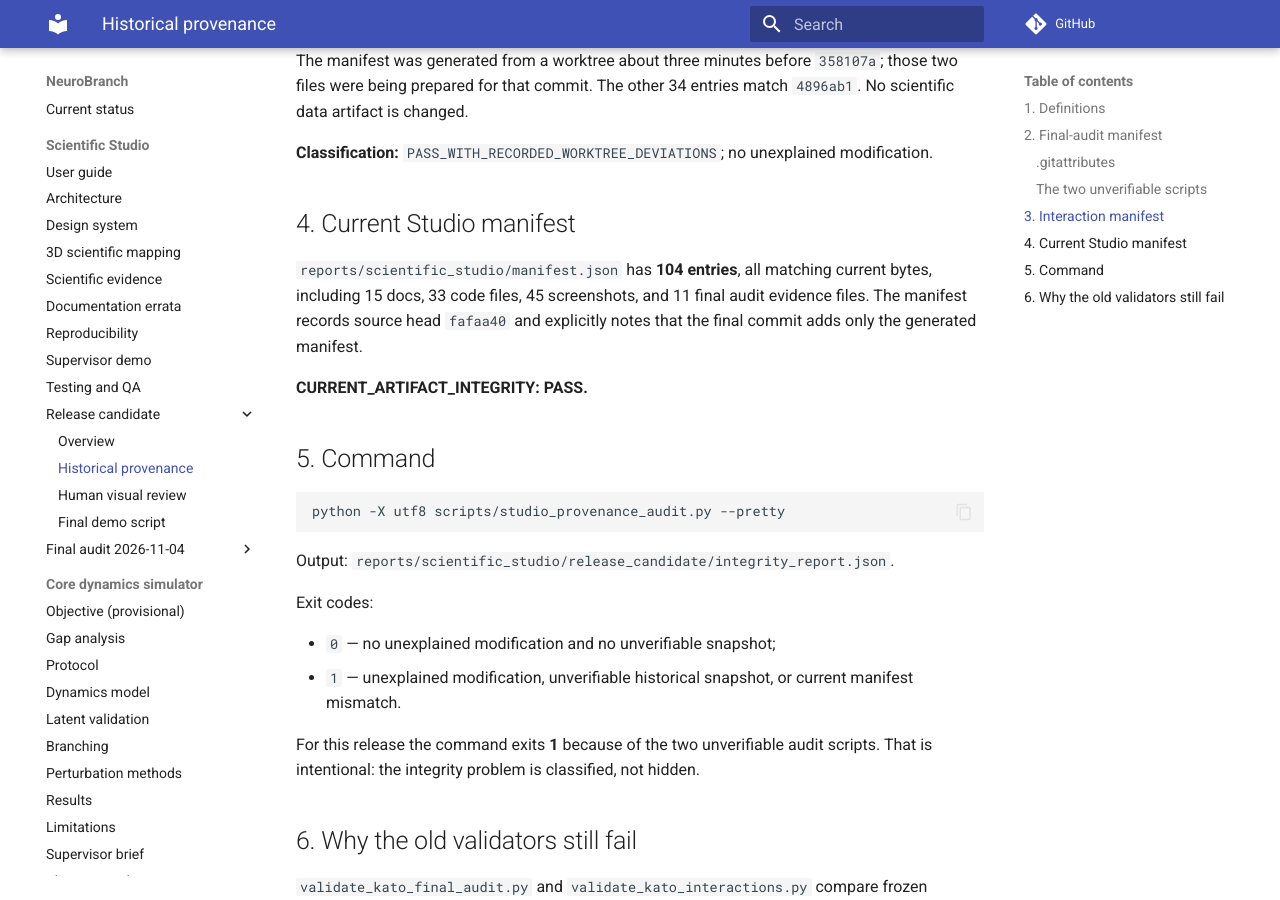
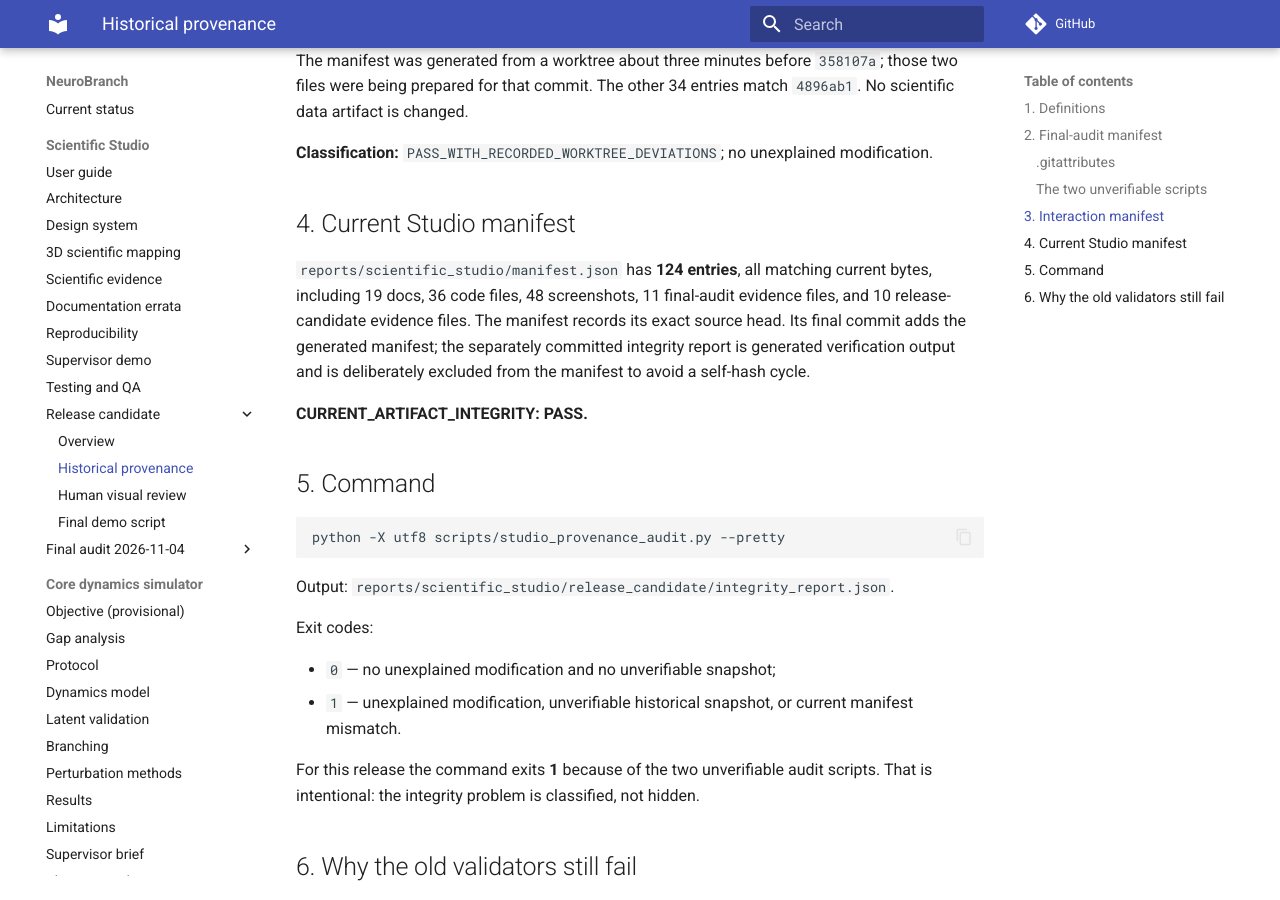
Before and after one commit to toniIepure25/neurobranch-celegans, an MkDocs documentation site: the page built from docs/STUDIO_HISTORICAL_PROVENANCE_VALIDATION.md, in a window 1280 px wide and 900 px high, scrolled down 2618 px. Built offline with MkDocs 1.6.1 and Material for MkDocs 9.7.7, drawn with Linux system fonts in a browser that asks for light colours; comment, search, counter and statistics services are not loaded.

Commit message:
docs(studio): record final release-candidate manifest counts

```diff
--- a/docs/STUDIO_HISTORICAL_PROVENANCE_VALIDATION.md
+++ b/docs/STUDIO_HISTORICAL_PROVENANCE_VALIDATION.md
@@ -83,10 +83,12 @@ modification.
 
 ## 4. Current Studio manifest
 
-`reports/scientific_studio/manifest.json` has **104 entries**, all matching
-current bytes, including 15 docs, 33 code files, 45 screenshots, and 11 final
-audit evidence files. The manifest records source head `fafaa40` and explicitly
-notes that the final commit adds only the generated manifest.
+`reports/scientific_studio/manifest.json` has **124 entries**, all matching
+current bytes, including 19 docs, 36 code files, 48 screenshots, 11 final-audit
+evidence files, and 10 release-candidate evidence files. The manifest records its exact
+source head. Its final commit adds the generated manifest; the
+separately committed integrity report is generated verification output and is
+deliberately excluded from the manifest to avoid a self-hash cycle.
 
 **CURRENT_ARTIFACT_INTEGRITY: PASS.**
 
```
